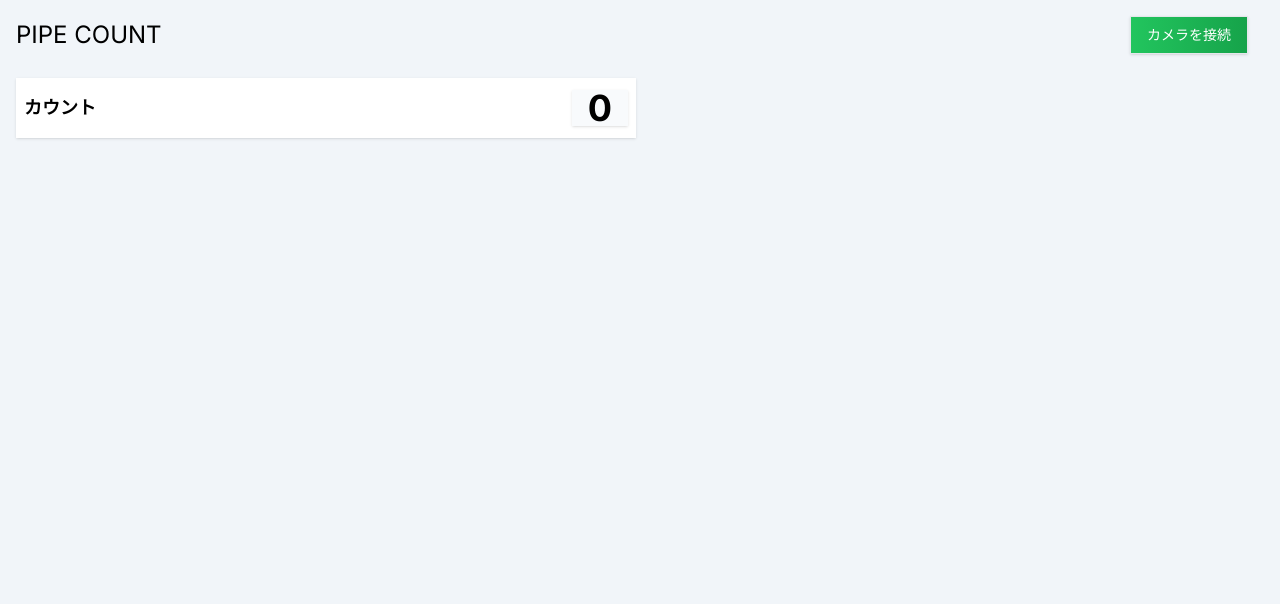
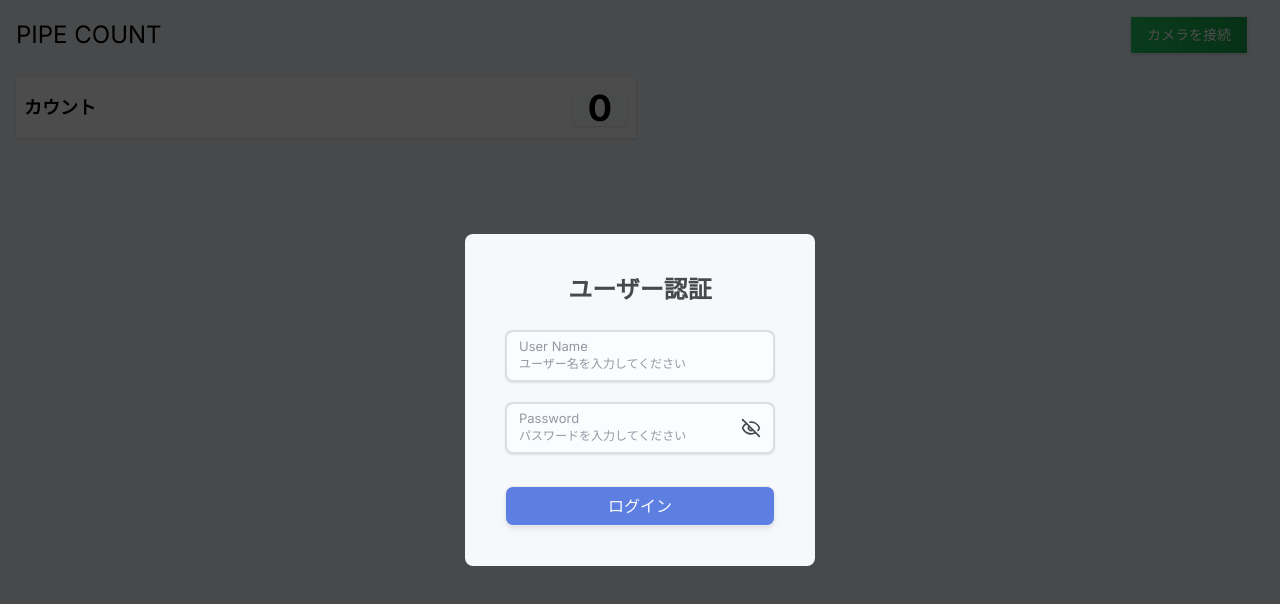
Before and after one commit to H-Kitaura/pipecount-front, a Next.js app: page / in a window 1280 px wide. Shown: the top 604 px of the page. Built offline with nearby package versions, Linux system fonts and the light colour scheme.

Commit message:
loginFunc

```diff
--- a/src/app/page.tsx
+++ b/src/app/page.tsx
@@ -273,7 +273,7 @@ export default function Home() {
         feedBack={feedBack}
         setFeedBack={setFeedBack}
       />
-      {!userData.data === null && <Login />}
+      {userData.data === null && <Login />}
     </main>
   );
 }
```
